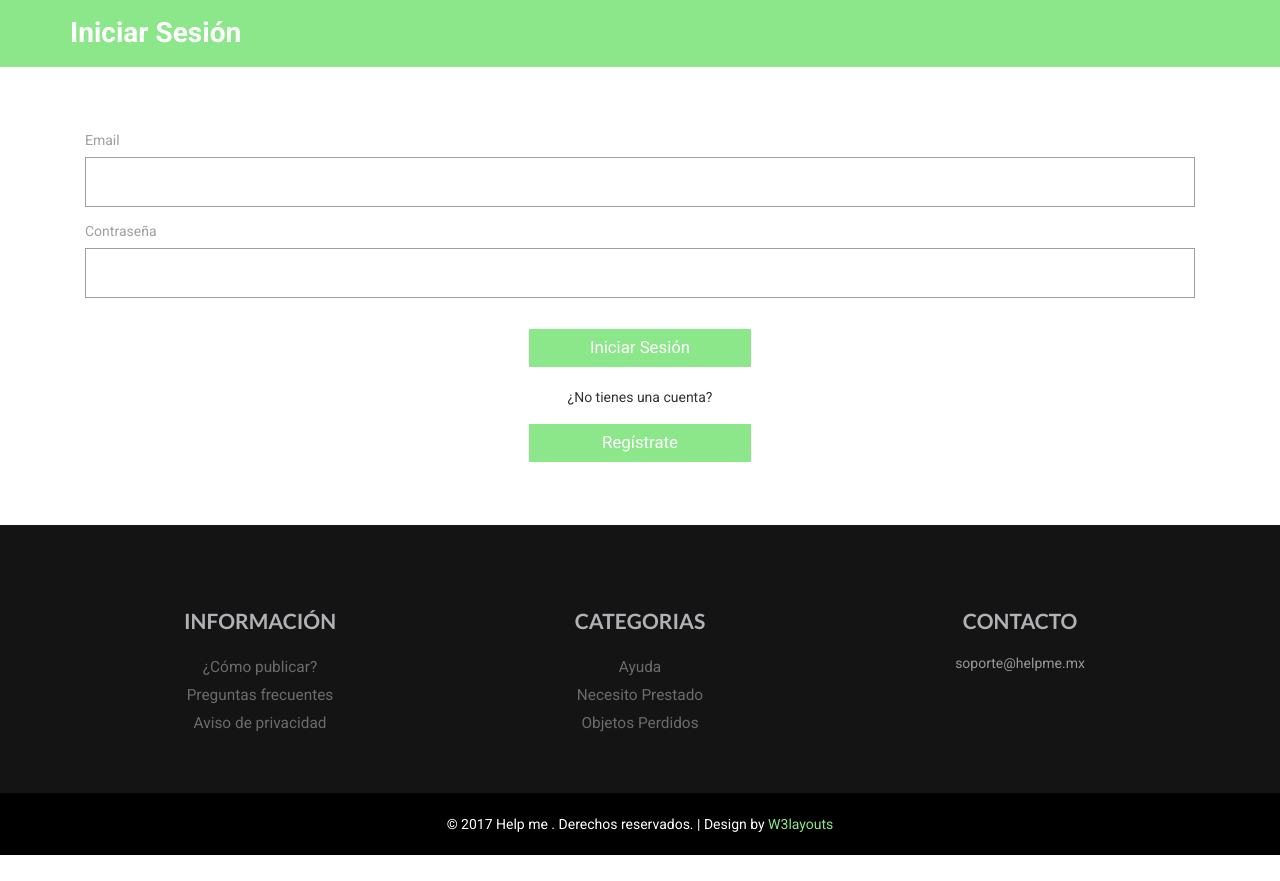
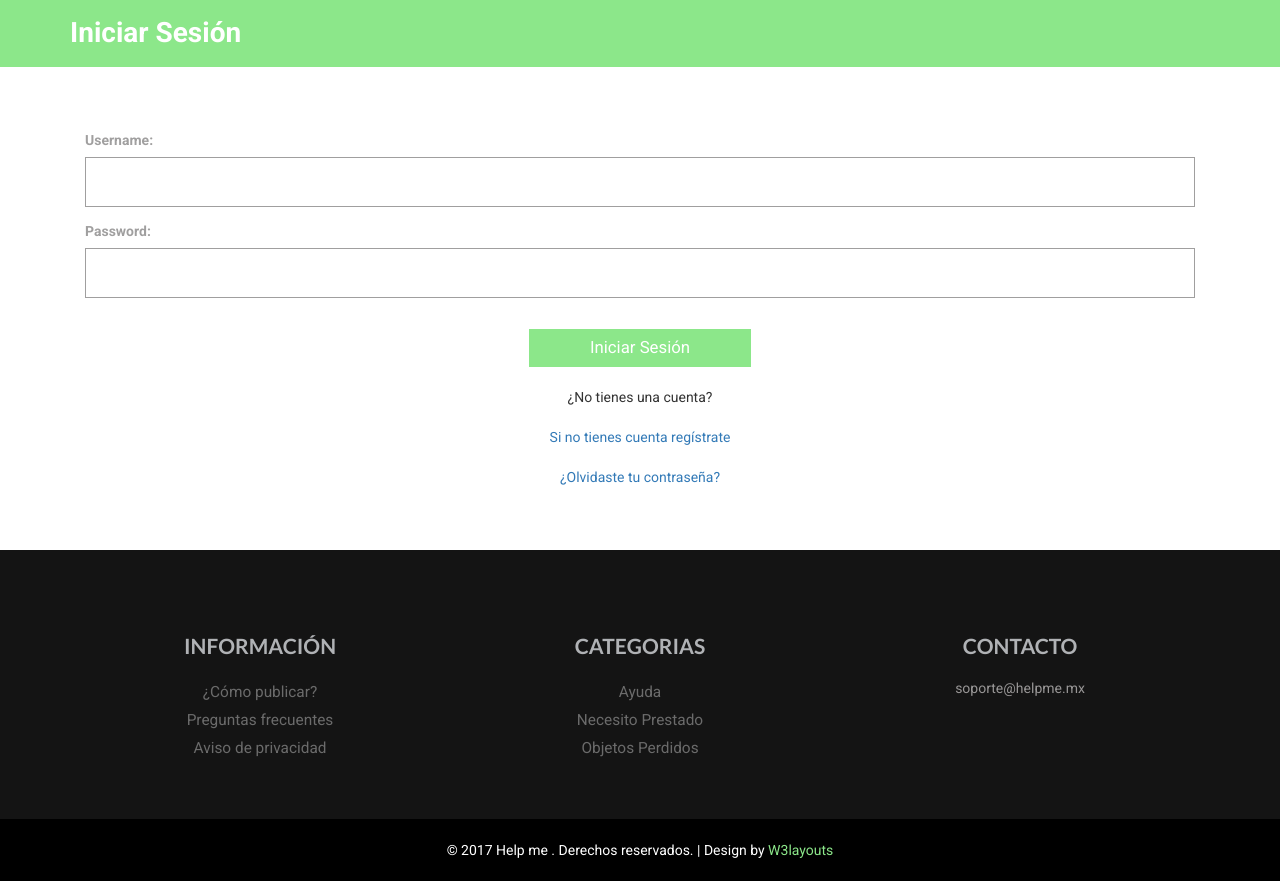
Before and after one commit to AliGhahraei/help-me, a Django app: page /users/ in a window 1280 px wide. Shown: the part 158-1039 px from the top of the page. Before the commit the page ends 1013 px from the top, so only its background shows below. Run offline with Django 3.2, Linux system fonts and the light colour scheme; some libraries are stand-ins or nearby versions.

Commit message:
Complete login view in application

```diff
--- a/templates/base.html
+++ b/templates/base.html
@@ -17,9 +17,7 @@ License URL: http://creativecommons.org/licenses/by/3.0/
 <link href="{% static 'css/style.css' %}" rel="stylesheet" type="text/css" media="all" />
 <!--//theme-style-->
 <meta name="viewport" content="width=device-width, initial-scale=1">
-<meta http-equiv="Content-Type" content="text/html; charset=utf-8" />
-<meta name="keywords" content="Mattress Responsive web template, Bootstrap Web Templates, Flat Web Templates, Android Compatible web template,
-Smartphone Compatible web template, free webdesigns for Nokia, Samsung, LG, SonyErricsson, Motorola web design" />
+<meta charset='utf-8'>
 <script type="application/x-javascript"> addEventListener("load", function() { setTimeout(hideURLbar, 0); }, false); function hideURLbar(){ window.scrollTo(0,1); } </script>
 <!--fonts-->
 <link href='//fonts.googleapis.com/css?family=Lato:100,300,400,700,900' rel='stylesheet' type='text/css'>
--- a/users/templates/users/login.html
+++ b/users/templates/users/login.html
@@ -1,5 +1,19 @@
 {% extends "base.html" %}
 {% block content %}
+
+{% if form.erros %}
+<p>
+	Tu usuario o contraseña no son válidos. Por favor vuelve a intentar.
+</p>
+{% endif %}
+
+{% if next %}
+	{% if user.is_authenticated %}
+	<p>
+		Tu cuenta no tiene permiso para accesar a esta página
+	</p>
+	{% endif %}
+{% endif %}
 <!-- grow -->
 	<div class="grow">
 		<div class="container">
@@ -12,22 +26,27 @@
 		<div class="account">
 		<div class="account-pass">
 		<div class="col-md-12 account-top">
-			<form action="#" method="post">
+			<form action="{% url 'login' %}" method="post">
 
 			<div>
-				<span>Email</span>
-				<input type="text">
+				<span>{{ form.username.label_tag }}</span>
+				{{ form.username }}
 			</div>
 			<div>
-				<span >Contraseña</span>
-				<input type="password">
+				<span >{{ form.password.label_tag }}</span>
+				{{ form.password }}
 			</div>
 			<div style="text-align: center;">
 				<input type="submit" value="Iniciar Sesión">
 				<br><br>
-				¿No tienes una cuenta?
+				¿No tienes una cuenta?<br />
 				<br>
-				<input type="submit" value="Regístrate">
+				<a href="None">
+					Si no tienes cuenta regístrate<br />
+				</a><br />
+				<a href="None">
+					¿Olvidaste tu contraseña?
+				</a>
 				</div>
 			</form>
 		</div>
@@ -37,5 +56,4 @@
 
 </div>
 
-<!--//content-->
 {% endblock %}
--- a/users/urls.py
+++ b/users/urls.py
@@ -3,6 +3,6 @@ from django.contrib.auth import views as auth_views
 
 
 urlpatterns = [
-    url('^/', auth_views.LoginView.as_view(template_name='users/login.html')),
+    url('^/', auth_views.LoginView.as_view(template_name='users/login.html'), name='login'),
 
 ]
```
